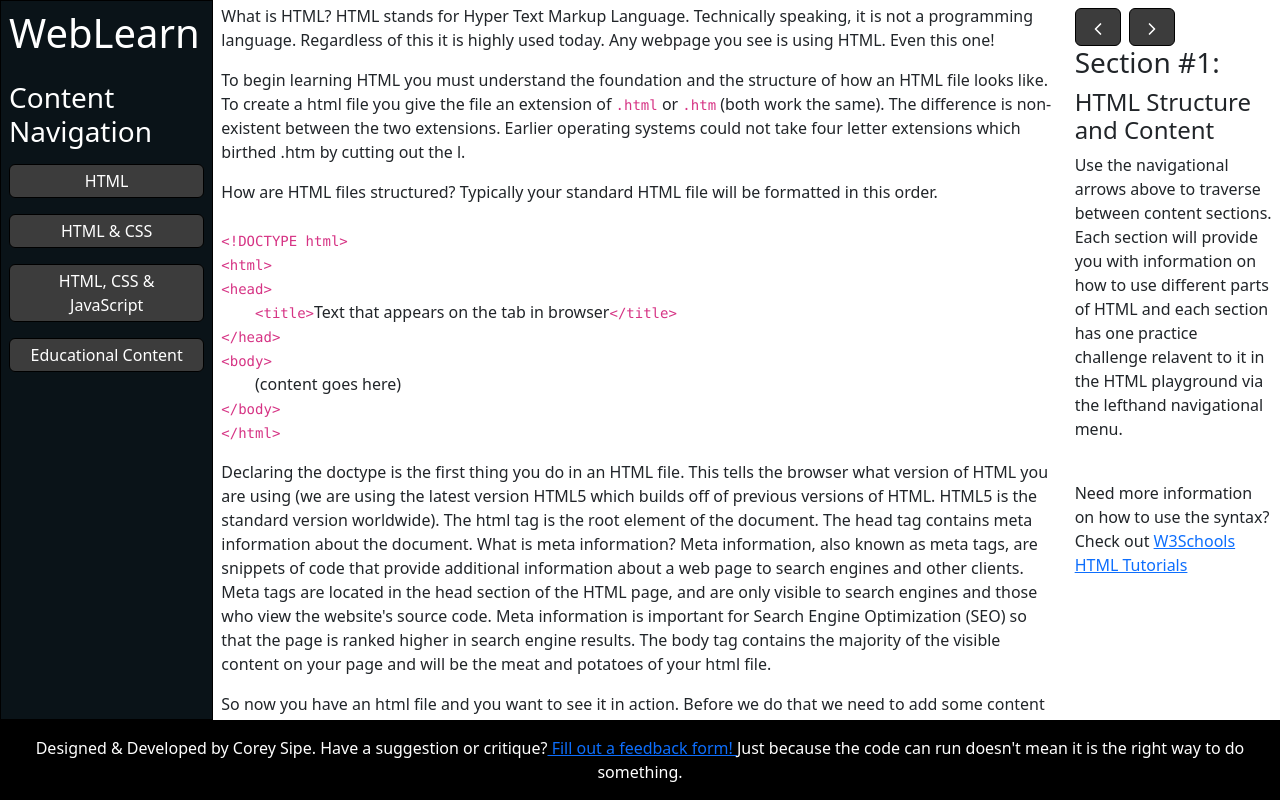
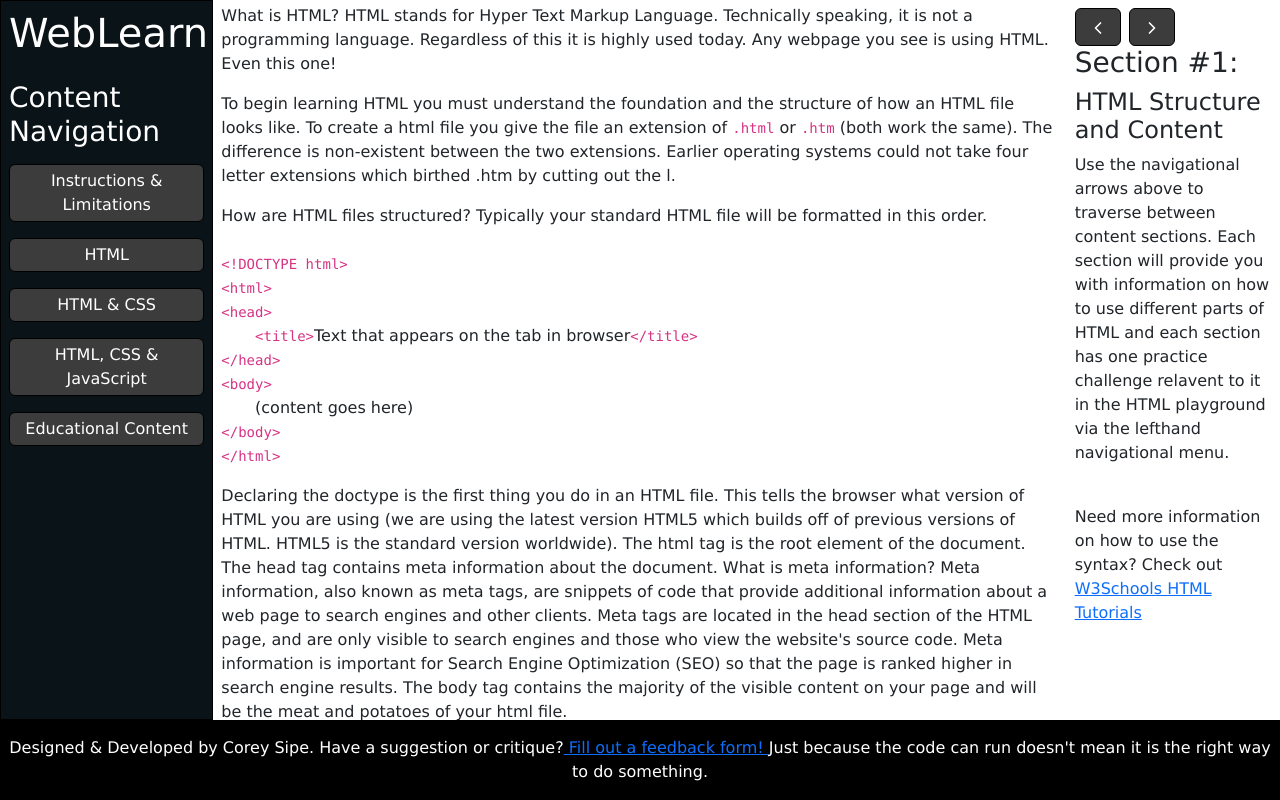
Before and after one commit to StetsonMathCS/project-repository-coreysipe, a Next.js app in the folder WebLearn/: page /learnHTML in a window 1280 px wide. Built offline with nearby package versions, Linux system fonts and the light colour scheme.

Commit message:
font change + title fixing

```diff
--- a/WebLearn/src/app/htmlEditor/page.js
+++ b/WebLearn/src/app/htmlEditor/page.js
@@ -202,7 +202,7 @@ function Page() {
 
   return (
     <Layout>
-      <title>WebLearn HTML Practice</title>
+      <title>WebLearn HTML</title>
       <div className="d-flex flex-column vh-100">
         <main className="flex-grow-1 overflow-hidden">
           <div className="container-fluid h-100 g-0">
--- a/WebLearn/src/app/instructLimits/page.js
+++ b/WebLearn/src/app/instructLimits/page.js
@@ -8,7 +8,7 @@ import "../styles.css";
 function Page() {
   return (
     <Layout>
-      <title>WebLearn Education Content</title>
+      <title>WebLearn Instructions & Limits</title>
       <main className="vh-90">
         <div className="container-fluid h-100 g-0">
           <div className="row h-100 g-0">
--- a/WebLearn/src/app/learnHTML/page.js
+++ b/WebLearn/src/app/learnHTML/page.js
@@ -264,6 +264,14 @@ function Page() {
               <h2 className="mx-2 navbar-text fs-3">Content Navigation</h2>
                 <p>
                   <a
+                    href="/instructLimits"
+                    className="btn btn-secondary d-block mx-2 py-1"
+                  >
+                    Instructions & Limitations
+                  </a>
+                </p>
+                <p>
+                  <a
                     href="/htmlEditor"
                     className="btn btn-secondary d-block mx-2 py-1"
                   >
--- a/WebLearn/src/app/page.js
+++ b/WebLearn/src/app/page.js
@@ -322,7 +322,7 @@ function Page() {
           <div className="row h-100 g-0">
             <div className="col-2 navbar-bg d-flex flex-column">
               <div>
-              <h1 className="mx-2 navbar-text">WebLearn</h1>
+              <h1 className="mx-2 navbar-text">Web Learn</h1>
               <h2 className="mx-2 navbar-text fs-3">Content Navigation</h2>
                 <p>
                   <a
--- a/WebLearn/src/app/styles.css
+++ b/WebLearn/src/app/styles.css
@@ -1,5 +1,9 @@
 .vh-90 {
   height: 90vh;
+}
+
+main {
+  font-family: Verdana, Tahoma;
 }
 
 .btn {
@@ -50,6 +54,7 @@
   padding-right: 2px;
   padding-top: 1px;
   padding-bottom: 1px;
+  font-family: Verdana, Tahoma;
 }
 
 .code-editor-container {
```
